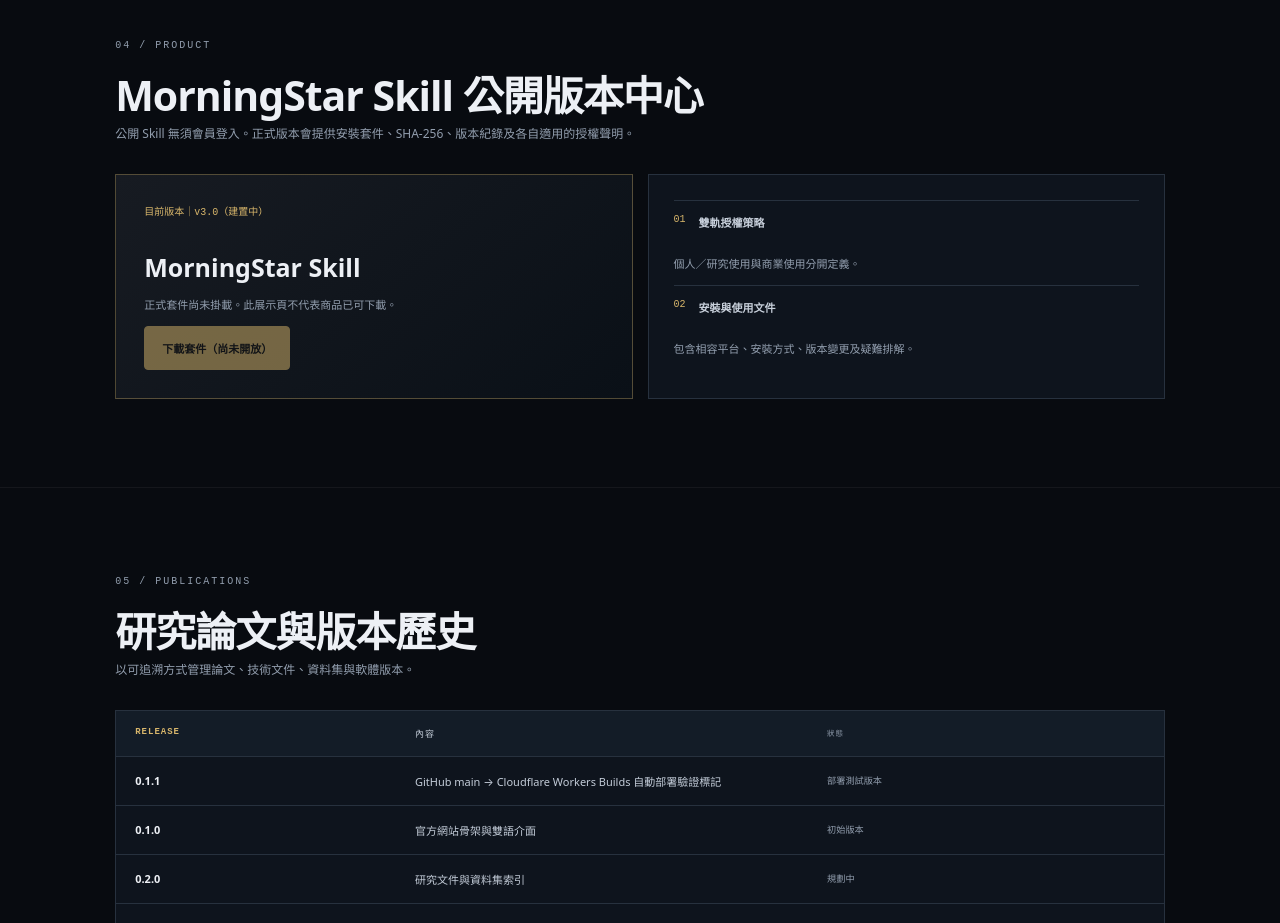
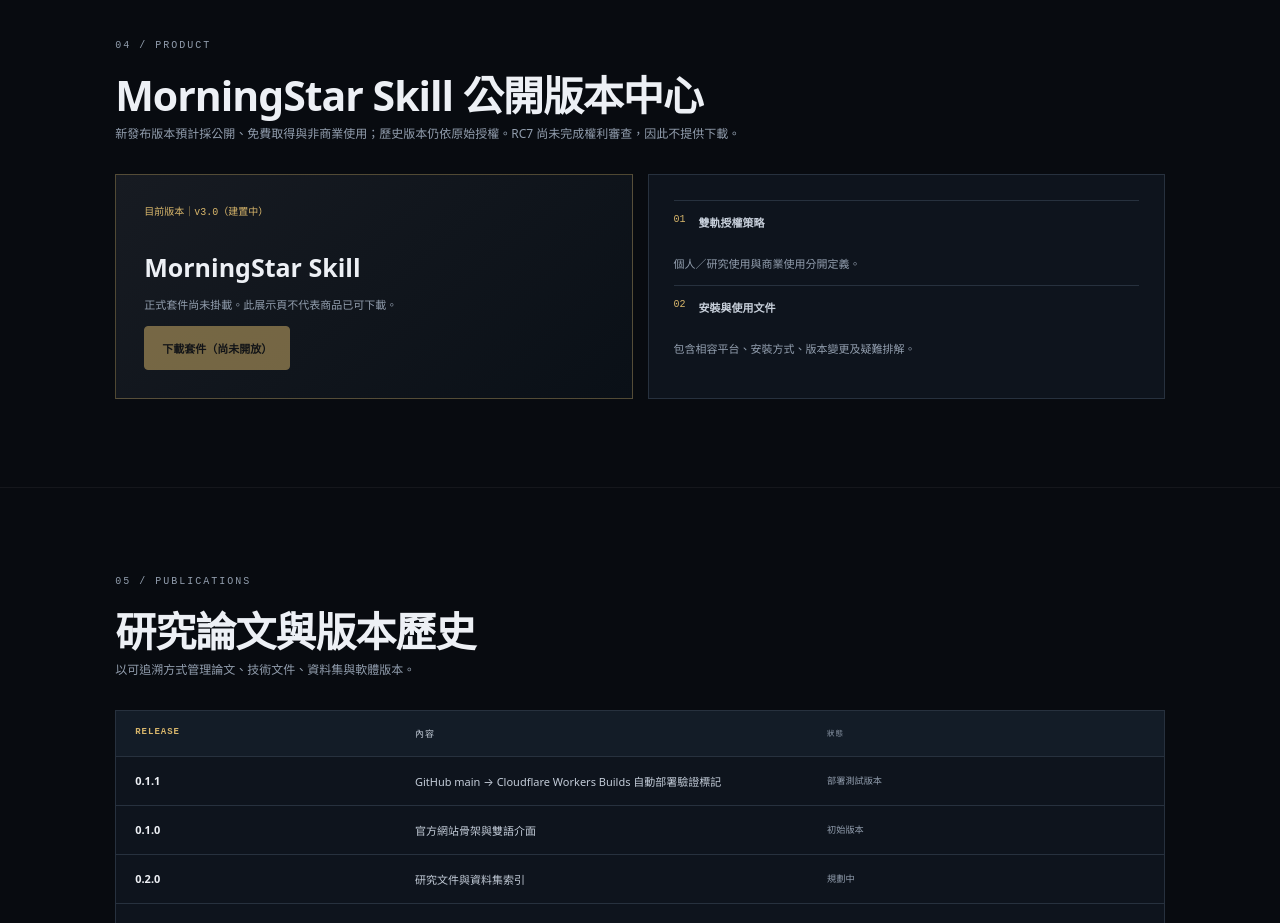
Before and after one commit to morningstarkalis/morningstar-ai-official-site, a plain HTML site: page public/index.html in a window 1280 px wide. Shown: the part 3940-4863 px from the top of the page. Drawn offline with Linux system fonts and the light colour scheme.

Commit message:
Clarify future Skill non-commercial releases do not change historical licenses

```diff
--- a/public/index.html
+++ b/public/index.html
@@ -86,7 +86,7 @@ section{padding:88px 9vw;border-top:1px solid #ffffff0d}.head{display:flex;justi
 <div class="tr"><b data-zh="雙盲評分" data-en="Blind scoring">雙盲評分</b><span data-zh="評分者隔離、隨機編碼" data-en="Isolated reviewers, randomized IDs">評分者隔離、隨機編碼</span><small data-zh="待附評分規則與一致性分析" data-en="Rubric and agreement analysis pending">待附評分規則與一致性分析</small></div>
 <div class="tr"><b data-zh="結果報告" data-en="Results report">結果報告</b><span>Baseline vs MorningStar Skill</span><small data-zh="待完成可重現分析" data-en="Reproducible analysis pending">待完成可重現分析</small></div></div></section>
 <section id="v310"><div class="kicker">ARCHIVE / HISTORICAL RELEASE</div><h2>MorningStar Skill v3.1.0（歷史版本）</h2><p class="sub" data-zh="免費公開版已發布：六大引擎、四階推理流程、四道品質閘門，以及深度思考與反覆驗證協議。明確標示未知與不確定性，不承諾零錯誤。" data-en="Free public release: six engines, four reasoning stages, four quality gates, and a deep-thinking verification protocol. Unknowns and uncertainty are disclosed; no zero-error guarantee is made.">免費公開版已發布：六大引擎、四階推理流程、四道品質閘門，以及深度思考與反覆驗證協議。明確標示未知與不確定性，不承諾零錯誤。</p><div class="product"><span class="version">VERSION 3.1.0 · FREE PUBLIC EDITION</span><h3>MorningStar Skill</h3><p class="copy" data-zh="可免費閱讀、下載、安裝與分享。此為歷史版本，原始發布時的授權聲明與既有授權依當時條款處理；不得將 RC7 新授權追溯套用至舊版。" data-en="Free to read, download, install, and share. New v3.1.0 material is offered under CC BY 4.0 to the extent rights are controlled by the publisher; older releases and third-party materials retain their own terms.">可免費閱讀、下載、安裝與分享。新版本新增內容在發布者有權授權範圍內採 CC BY 4.0；舊版本與第三方素材仍依各自授權。</p><a class="btn" href="https://morningstar-skill-v3-1.pages.dev/v3.1.0/" data-zh="開啟免費版下載頁 ↗" data-en="Open free release ↗">開啟免費版下載頁 ↗</a></div></section>
-<section id="skill"><div class="kicker">04 / PRODUCT</div><h2 data-zh="MorningStar Skill 公開版本中心" data-en="MorningStar Skill Store">MorningStar Skill 公開版本中心</h2><p class="sub" data-zh="此產品線定位為公開、免費、非商業使用。各版本下載入口只在完成發布審核、權利範圍確認與雜湊驗證後開放。" data-en="Public Skill downloads do not require member sign-in. Stable releases will include installable packages, SHA-256 checksums, version history, and applicable license notices.">公開 Skill 無須會員登入。正式版本會提供安裝套件、SHA-256、版本紀錄及各自適用的授權聲明。</p>
+<section id="skill"><div class="kicker">04 / PRODUCT</div><h2 data-zh="MorningStar Skill 公開版本中心" data-en="MorningStar Skill Store">MorningStar Skill 公開版本中心</h2><p class="sub" data-zh="新發布版本的方向是公開、免費取得與非商業使用；歷史版本及第三方素材仍依各自原始授權，不追溯更改。RC7 尚未完成權利清權與發布閘門，因此目前不提供候選版下載。" data-en="Public Skill downloads do not require member sign-in. Stable releases will include installable packages, SHA-256 checksums, version history, and applicable license notices.">新發布版本預計採公開、免費取得與非商業使用；歷史版本仍依原始授權。RC7 尚未完成權利審查，因此不提供下載。</p>
 <div class="cols"><div class="product"><div class="version" data-zh="候選版本｜v3.1.2-rc.7（尚未正式發布）" data-en="CANDIDATE VERSION | v3.1.2-rc.7 (NOT RELEASED)">目前版本｜v3.0（建置中）</div><h3>MorningStar Skill</h3><p class="copy" data-zh="RC7 仍在權利清權、資安與安裝測試階段。此候選版本目前不可下載，也不應視為正式穩定版。" data-en="RC7 remains under rights, security, and installation review. This candidate is not downloadable and is not a stable release.">正式套件尚未掛載。此展示頁不代表商品已可下載。</p><button class="btn disabled" disabled data-zh="RC7 候選版尚未開放下載" data-en="RC7 candidate not available">下載套件（尚未開放）</button></div>
 <div class="panel"><div class="row"><span>01</span><b data-zh="雙軌授權策略" data-en="Dual-track licensing">雙軌授權策略</b></div><p class="copy" data-zh="公開 Skill 採非商業授權；商業模型系列另行管理。" data-en="Separate personal/research use from commercial use.">個人／研究使用與商業使用分開定義。</p><div class="row"><span>02</span><b data-zh="安裝與使用文件" data-en="Installation & docs">安裝與使用文件</b></div><p class="copy" data-zh="包含相容平台、安裝方式、版本變更及疑難排解。" data-en="Platform compatibility, installation, changelog, and troubleshooting.">包含相容平台、安裝方式、版本變更及疑難排解。</p></div></div></section>
 <section id="research"><div class="kicker">05 / PUBLICATIONS</div><h2 data-zh="研究論文與版本歷史" data-en="Research & Release History">研究論文與版本歷史</h2><p class="sub" data-zh="以可追溯方式管理論文、技術文件、資料集與軟體版本。每份文件應有日期、版本、作者、狀態與引用方式。" data-en="Track papers, technical docs, datasets, and software releases. Each record should include date, version, author, status, and citation details.">以可追溯方式管理論文、技術文件、資料集與軟體版本。</p>
```
